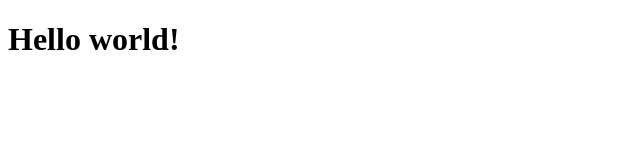
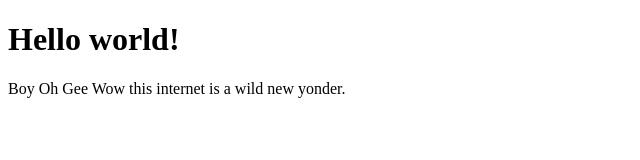
Before and after one commit to JoeAsaro/savvy-portfolio-joe-asaro, a website: page index.html in a window 1280 px wide. Shown: the whole page, without its empty margins (0-640 px from the left). Drawn offline with Linux system fonts and the light colour scheme.

Commit message:
wrote more cute words in the body

```diff
--- a/index.html
+++ b/index.html
@@ -8,6 +8,6 @@
 </head>
 <body>
     <h1>Hello world!</h1>
-
+    Boy Oh Gee Wow this internet is a wild new yonder.
 </body>
 </html>
```
Also changed, not shown: package.json (added, +24 -0 lines), 4 other files.
